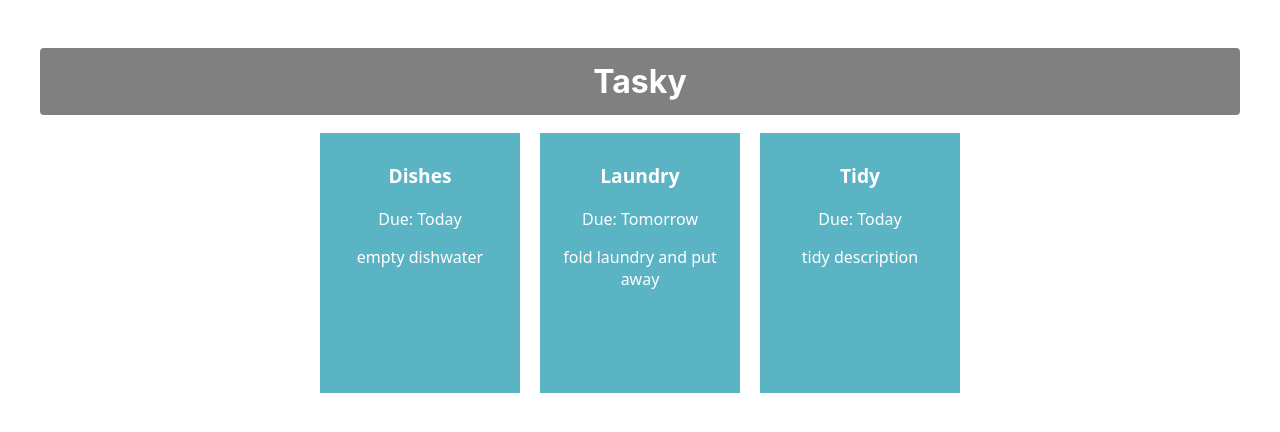
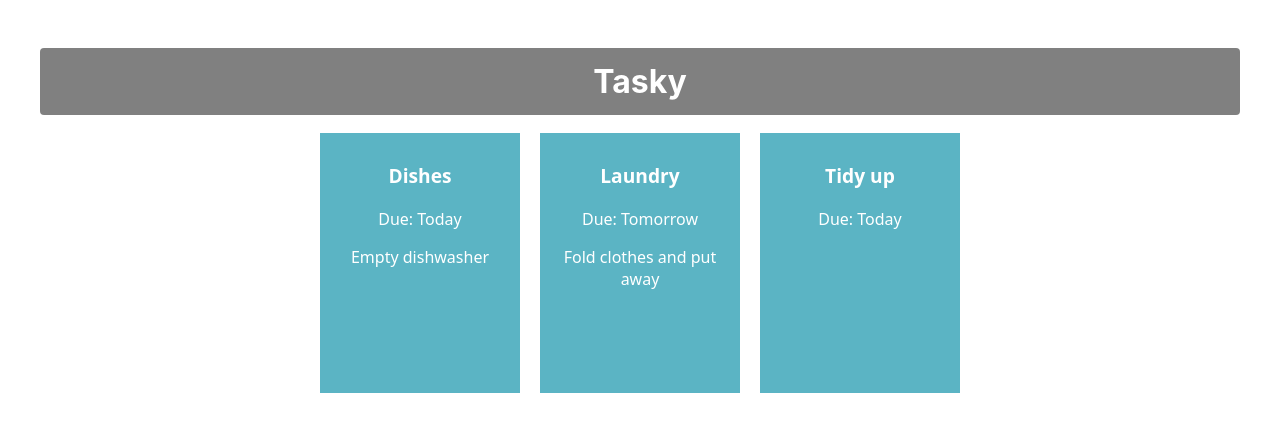
Before and after one commit to jiyun-star/react-basics-labs, a React (Create React App) app in the folder tasky/: page / in a window 1280 px wide. Shown: the top 432 px of the page. Built offline with nearby package versions, Linux system fonts and the light colour scheme.

Commit message:
Added task state

```diff
--- a/tasky/src/App.js
+++ b/tasky/src/App.js
@@ -1,15 +1,22 @@
 import logo from './logo.svg';
 import './App.css';
 import Task from './components/Task';
+import React,{ useState } from 'react';
 
 function App() {
+  const [ taskState, setTaskState ] = useState({
+    tasks: [
+      { title:"Dishes", description: "Empty dishwasher", deadline: "Today" },
+      { title: "Laundry", description: "Fold clothes and put away", deadline: "Tomorrow" },
+      { title: "Tidy up", deadline: "Today" }
+    ]
+  });
   return (
     <div className="container">
-     <h1>Tasky</h1>
-     <Task title="Dishes" deadline="Today" description="empty dishwater" />
-      <Task title="Laundry" deadline="Tomorrow" description="fold laundry and put away"/>
-      <Task title="Tidy" deadline="Today" description="tidy description"/>
-
+      <h1>Tasky</h1>
+      <Task title={taskState.tasks[0].title} deadline={taskState.tasks[0].deadline} description={taskState.tasks[0].description} />
+      <Task title={taskState.tasks[1].title} deadline={taskState.tasks[1].deadline} description={taskState.tasks[1].description} />
+      <Task title={taskState.tasks[2].title} deadline={taskState.tasks[2].deadline} description={taskState.tasks[2].description} />
     </div>
   );
 }
```
